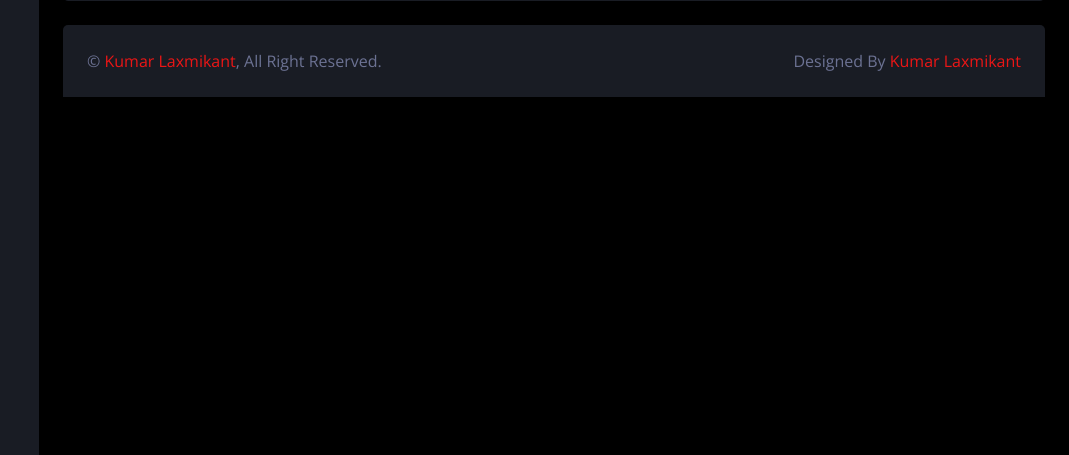
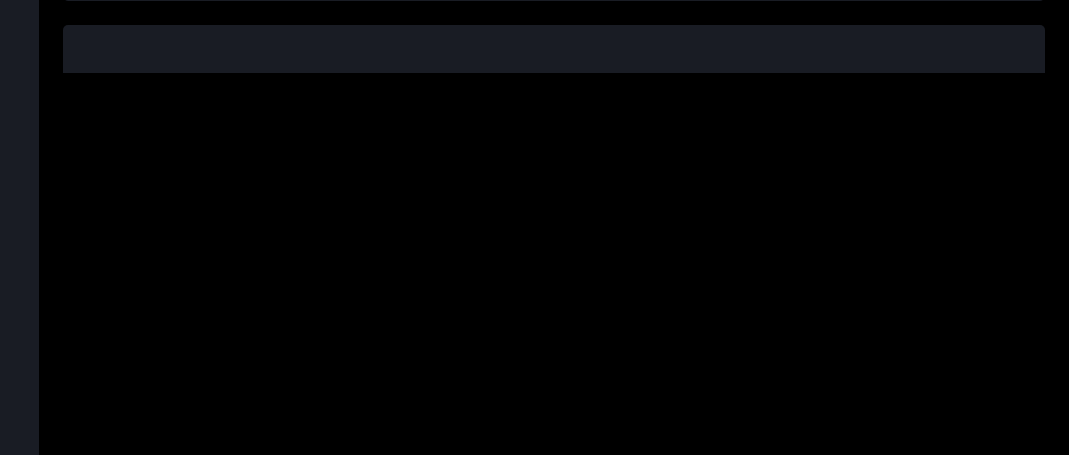
Before and after one commit to IamShubham26/Minor-project-stock-prediction-final, a Django app: template app/templates/index.html in a window 1280 px wide. Shown: the part 345-800 px from the top of the page, without its empty margins (211-1280 px from the left). Run offline with Django 4.2, Linux system fonts and the light colour scheme; the template is opened without the code that fills it, so the values that code supplies are empty; some libraries are stand-ins or nearby versions.

Commit message:
new change

```diff
--- a/app/templates/index.html
+++ b/app/templates/index.html
@@ -170,10 +170,10 @@
                 <div class="bg-secondary rounded-top p-4">
                     <div class="row">
                         <div class="col-12 col-sm-6 text-center text-sm-start">
-                            &copy; <a href="#">Kumar Laxmikant</a>, All Right Reserved.
+
                         </div>
                         <div class="col-12 col-sm-6 text-center text-sm-end">
-                            Designed By <a href="https://portfolio-website-azure-eta.vercel.app/">Kumar Laxmikant</a>
+
                         </div>
                     </div>
                 </div>
```
